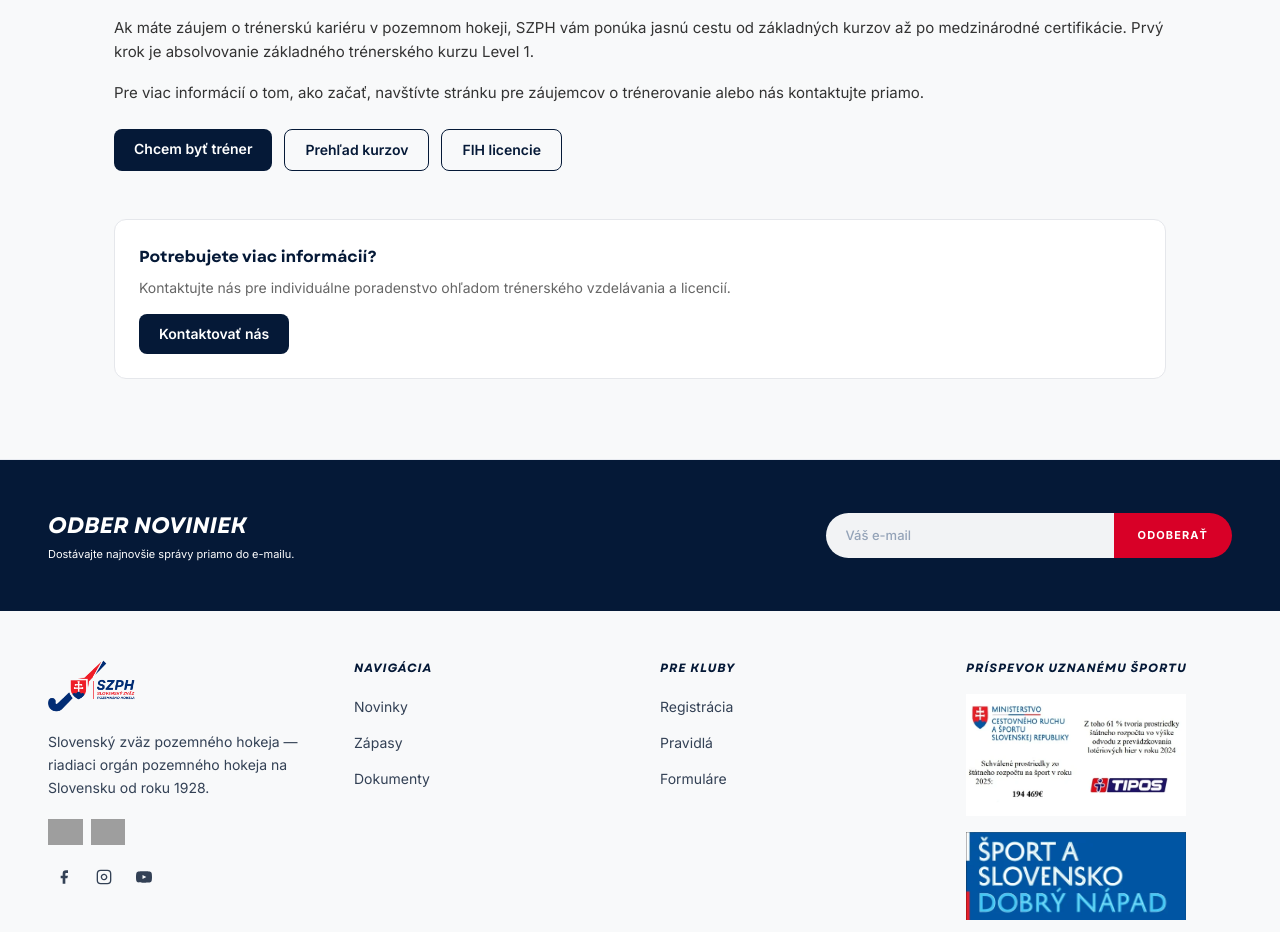
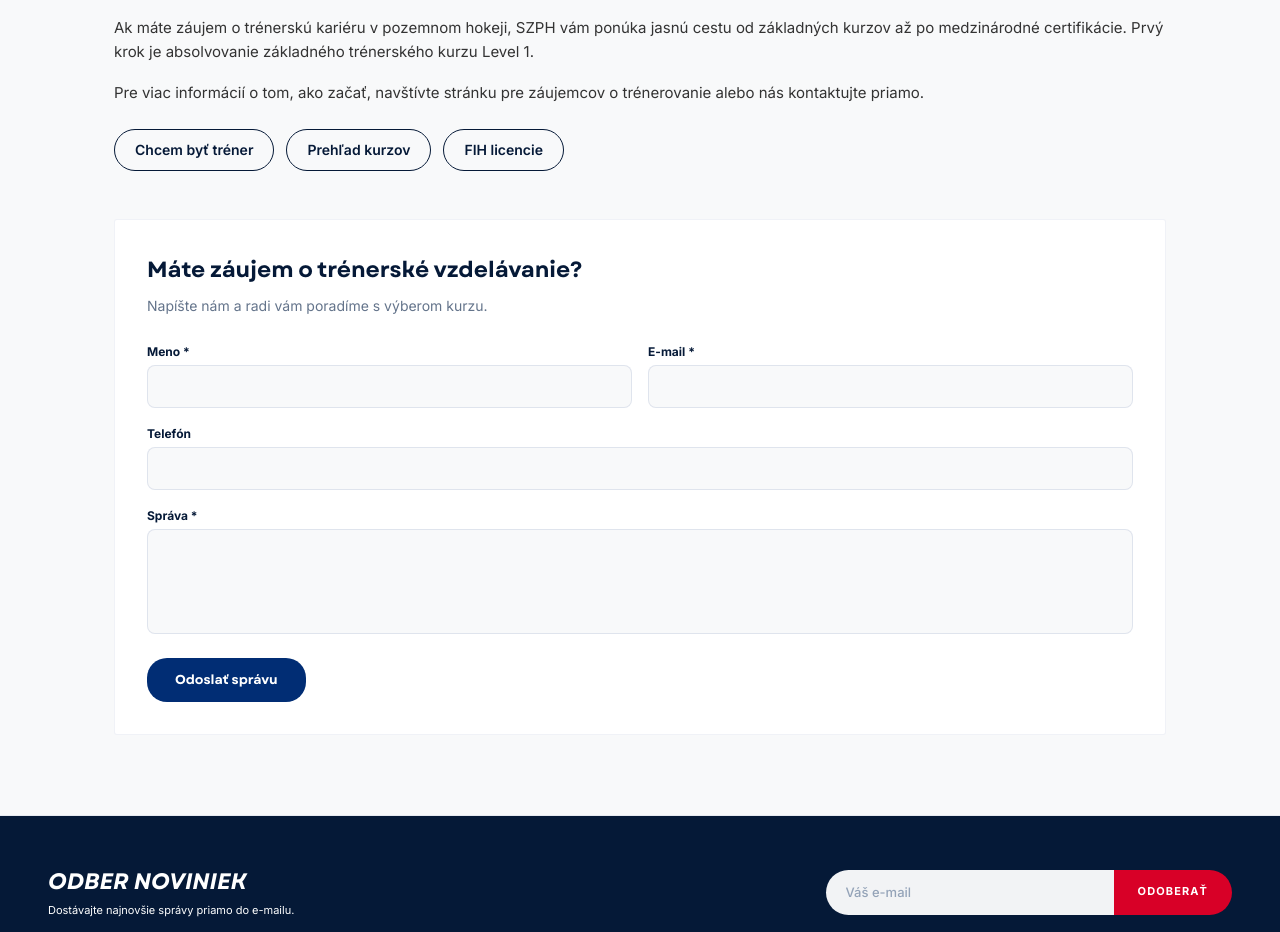
Before and after one commit to andreakollova/szphnew, a Next.js app in the folder apps/szph/: page /vzdelavanie/treneri in a window 1280 px wide. Shown: the part 1220-2152 px from the top of the page. Built offline with nearby package versions, Linux system fonts and the light colour scheme; no server answers; the database is empty; grey boxes are pictures that could not be loaded.

Commit message:
Tréneri: outline buttons (pill shape), replace kontakt section with ContactFormSection
Co-Authored-By: Andrea Kollova <kollova@drixton.com>

```diff
--- a/apps/szph/app/vzdelavanie/treneri/page.tsx
+++ b/apps/szph/app/vzdelavanie/treneri/page.tsx
@@ -1,5 +1,6 @@
 import type { Metadata } from "next";
 import Link from "next/link";
+import ContactFormSection from "@/app/components/ContactFormSection";
 
 export const metadata: Metadata = {
   title: "Trénerské vzdelávanie | SZPH",
@@ -113,40 +114,33 @@ export default function TreneriPage() {
           <div className="flex flex-wrap gap-3">
             <Link
               href="/zacni-hrat/trener"
-              className="inline-block px-5 py-2.5 bg-[#051937] text-white text-sm font-semibold rounded-lg hover:bg-[#0a2a5c] transition-colors"
+              className="inline-block px-5 py-2.5 border border-[#051937] text-[#051937] text-sm font-semibold hover:bg-[#051937] hover:text-white transition-colors"
+              style={{ borderRadius: "50px" }}
             >
               Chcem byť tréner
             </Link>
             <Link
               href="/vzdelavanie/trenerske-kurzy"
-              className="inline-block px-5 py-2.5 border border-[#051937] text-[#051937] text-sm font-semibold rounded-lg hover:bg-[#051937] hover:text-white transition-colors"
+              className="inline-block px-5 py-2.5 border border-[#051937] text-[#051937] text-sm font-semibold hover:bg-[#051937] hover:text-white transition-colors"
+              style={{ borderRadius: "50px" }}
             >
               Prehľad kurzov
             </Link>
             <Link
               href="/vzdelavanie/fih-licencie"
-              className="inline-block px-5 py-2.5 border border-[#051937] text-[#051937] text-sm font-semibold rounded-lg hover:bg-[#051937] hover:text-white transition-colors"
+              className="inline-block px-5 py-2.5 border border-[#051937] text-[#051937] text-sm font-semibold hover:bg-[#051937] hover:text-white transition-colors"
+              style={{ borderRadius: "50px" }}
             >
               FIH licencie
             </Link>
           </div>
         </section>
 
-        <section className="p-6 bg-white rounded-xl border border-gray-200">
-          <h3 className="font-garet font-bold text-[#051937] mb-2">
-            Potrebujete viac informácií?
-          </h3>
-          <p className="text-sm text-[#666] mb-4">
-            Kontaktujte nás pre individuálne poradenstvo ohľadom trénerského
-            vzdelávania a licencií.
-          </p>
-          <Link
-            href="/kontakt"
-            className="inline-block px-5 py-2.5 bg-[#051937] text-white text-sm font-semibold rounded-lg hover:bg-[#0a2a5c] transition-colors"
-          >
-            Kontaktovať nás
-          </Link>
-        </section>
+        <ContactFormSection
+          title="Máte záujem o trénerské vzdelávanie?"
+          subtitle="Napíšte nám a radi vám poradíme s výberom kurzu."
+          formType="treneri-vzdelavanie"
+        />
       </div>
     </article>
   );
```
